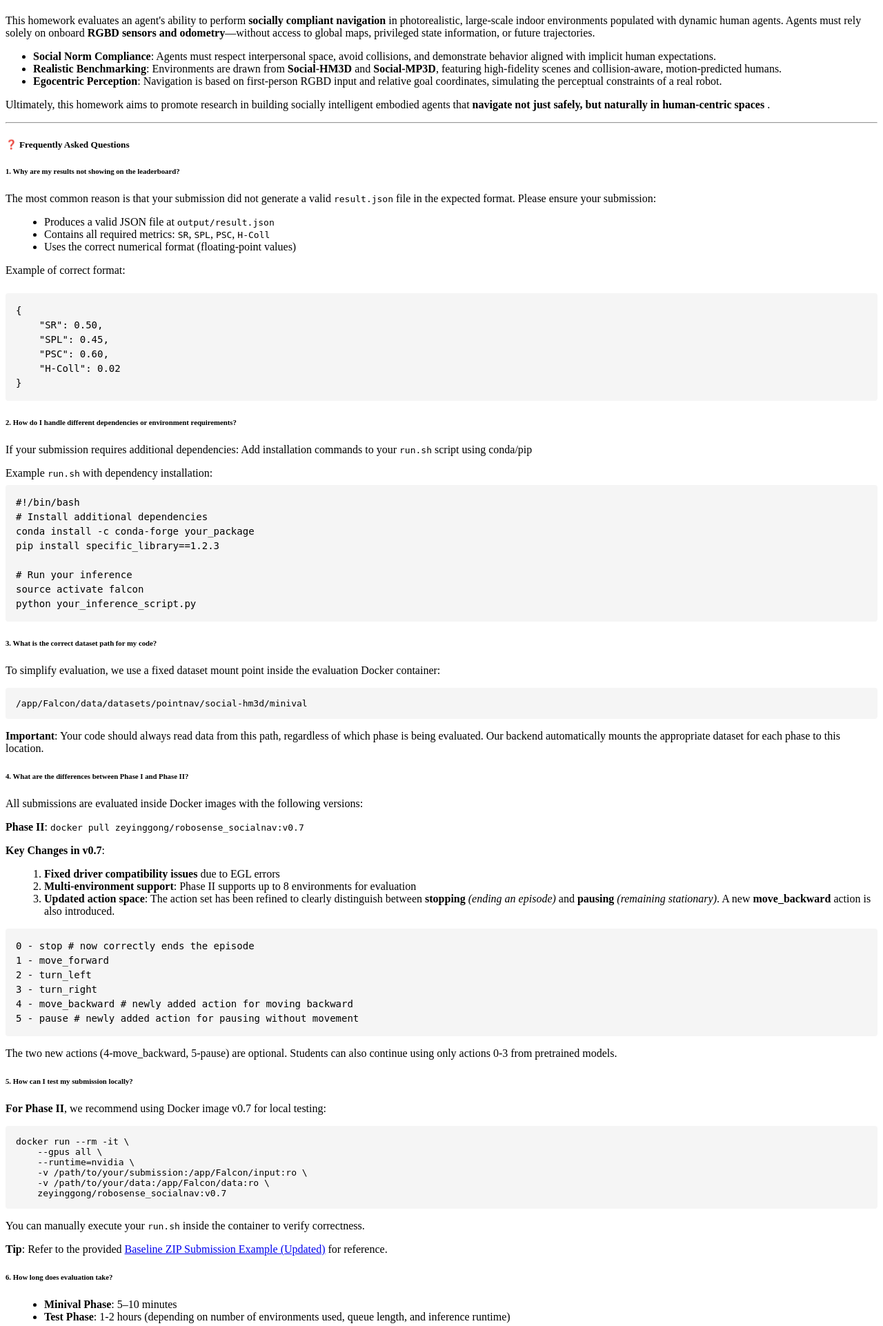
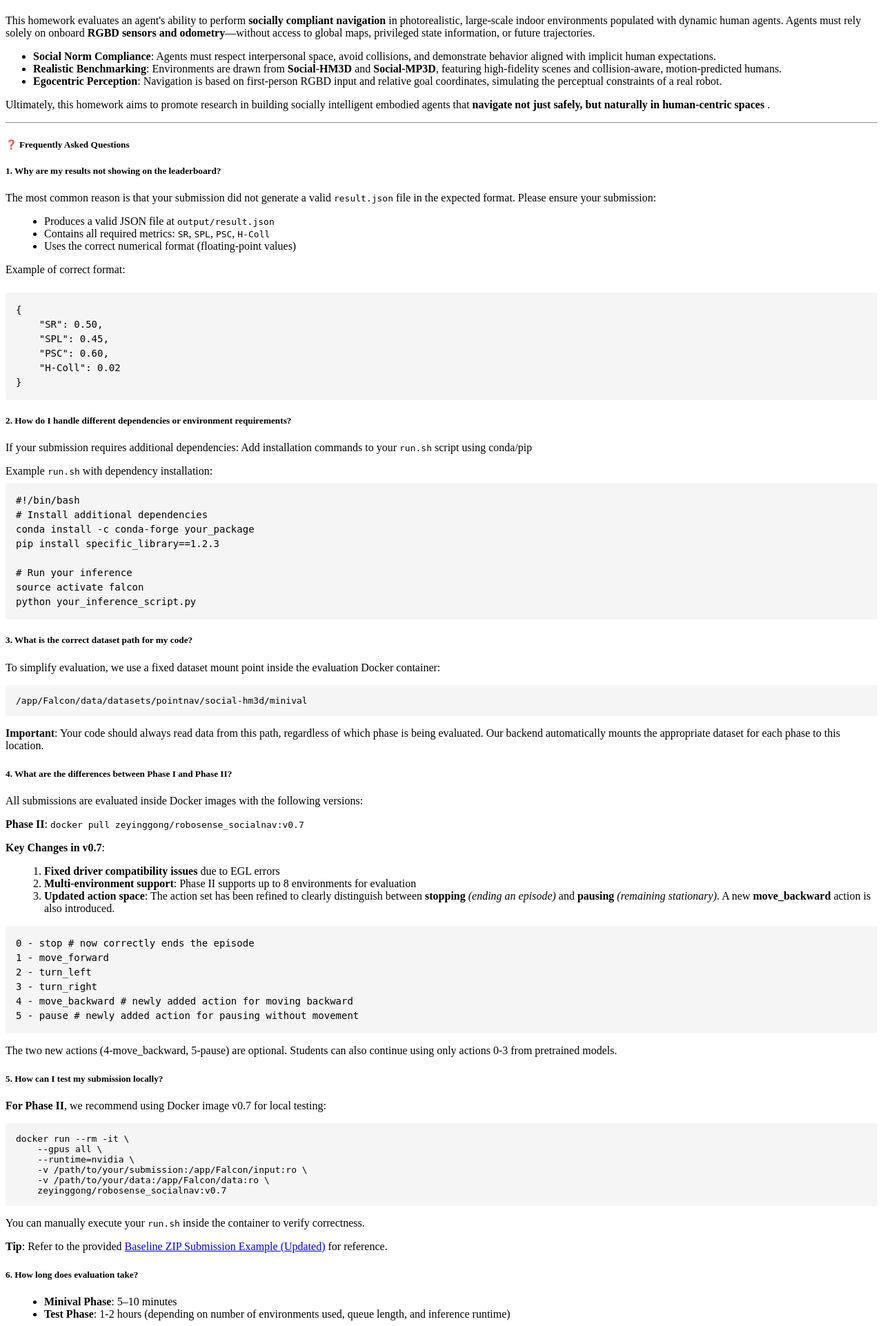
Before and after one commit to Zeying-Gong/Socialnav-HW3, a Python web app: template templates/description.html in a window 1280 px wide. Shown: the part 504-2426 px from the top of the page at 69% size. Run offline with Jinja, Linux system fonts and the light colour scheme; the template is opened without the code that fills it, so the values that code supplies are empty.

Commit message:
update overview v3_2

```diff
--- a/templates/description.html
+++ b/templates/description.html
@@ -39,7 +39,7 @@
   <h5 class="title is-4">❓ Frequently Asked Questions</h5>
   <div class="content has-text-justified" style="padding-top: 0px">
 
-    <h6 class="title is-5">1. Why are my results not showing on the leaderboard?</h6>
+    <h5 class="title is-5">1. Why are my results not showing on the leaderboard?</h5>
     <p style="margin-bottom: 1rem;">
     The most common reason is that your submission did not generate a valid <code>result.json</code> file in the expected format. Please ensure your submission:
     </p>
@@ -68,7 +68,7 @@
       }
     </div>
 
-    <h6 class="title is-5">2. How do I handle different dependencies or environment requirements?</h6>
+    <h5 class="title is-5">2. How do I handle different dependencies or environment requirements?</h5>
     <p style="margin-bottom: 1rem;">
     If your submission requires additional dependencies:
     Add installation commands to your <code>run.sh</code> script using conda/pip
@@ -93,7 +93,7 @@
     source activate falcon<br>
     python your_inference_script.py
     </div>
-    <h6 class="title is-5">3. What is the correct dataset path for my code?</h6>
+    <h5 class="title is-5">3. What is the correct dataset path for my code?</h5>
     <p style="margin-bottom: 1rem;">
     To simplify evaluation, we use a fixed dataset mount point inside the evaluation Docker container:
     </p>
@@ -104,7 +104,7 @@
     <strong>Important</strong>: Your code should always read data from this path, regardless of which phase is being evaluated. Our backend automatically mounts the appropriate dataset for each phase to this location.
     </p>
 
-    <h6 class="title is-5">4. What are the differences between Phase I and Phase II?</h6>
+    <h5 class="title is-5">4. What are the differences between Phase I and Phase II?</h5>
     <p style="margin-bottom: 1rem;">
     All submissions are evaluated inside Docker images with the following versions:
     </p>
@@ -137,7 +137,7 @@
       The two new actions (4-move_backward, 5-pause) are optional. Students can also continue using only actions 0-3 from pretrained models.
     </p>
 
-    <h6 class="title is-5">5. How can I test my submission locally?</h6>
+    <h5 class="title is-5">5. How can I test my submission locally?</h5>
     <p style="margin-bottom: 1rem;">
     <strong>For Phase II</strong>, we recommend using Docker image v0.7 for local testing:
     </p>
@@ -158,14 +158,14 @@
     <p style="margin-bottom: 1.5rem;">
     </p>
 
-    <h6 class="title is-5">6. How long does evaluation take?</h6>
+    <h5 class="title is-5">6. How long does evaluation take?</h5>
     <ul style="margin-left: 1rem; margin-bottom: 1rem;">
       <li><strong>Minival Phase</strong>: 5–10 minutes</li>
       <li><strong>Test Phase</strong>: 1-2 hours (depending on number of environments used, queue length, and inference runtime)</li>
     </ul>
     <p style="margin-bottom: 1.5rem;">
 
-    <h6 class="title is-5">7. Can I modify the evaluation pipeline or import custom code?</h6>
+    <h5 class="title is-5">7. Can I modify the evaluation pipeline or import custom code?</h5>
     <p style="margin-bottom: 1rem;">
     <strong>Yes, we encourage flexible approaches!</strong> You have significant freedom to modify the evaluation pipeline and import your own code. You can base your modifications on:
     </p>
```
